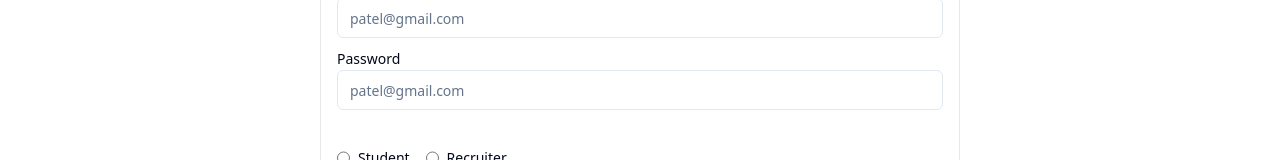
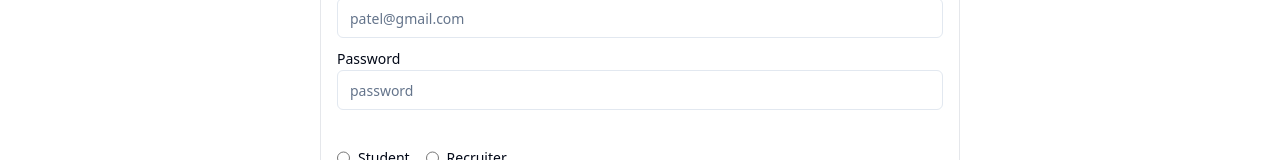
Before and after one commit to Himanshu-coder007/Job-Portal, a React (Vite) app in the folder frontend/: page /login in a window 1280 px wide. Shown: the part 195-355 px from the top of the page. Built offline with nearby package versions, Linux system fonts and the light colour scheme.

Commit message:
working on admin job page

```diff
--- a/frontend/src/components/admin/AdminJobs.jsx
+++ b/frontend/src/components/admin/AdminJobs.jsx
@@ -8,6 +8,7 @@ import { useDispatch } from "react-redux";
 import { setSearchCompanyByText } from "@/redux/companySlice";
 import AdminJobsTable from "./AdminJobsTable";
 import useGetAllAdminJobs from "@/hooks/useGetAllAdminJobs";
+import { setSearchJobByText } from "@/redux/jobSlice";
 
 const AdminJobs = () => {
   useGetAllAdminJobs();
@@ -16,7 +17,7 @@ const AdminJobs = () => {
   const dispatch = useDispatch();
 
   useEffect(()=>{
-    dispatch(setSearchCompanyByText(input));
+    dispatch(setSearchJobByText(input));
   },[input]);
   return (
     <div>
@@ -26,7 +27,7 @@ const AdminJobs = () => {
           <Input className="w-fit" placeholder="Filter by name"
           onChange={(e) => setInput(e.target.value)}
           />
-          <Button onClick={() => navigate("/admin/companies/create")}>New Jobs</Button>
+          <Button onClick={() => navigate("/admin/jobs/create")}>New Jobs</Button>
         </div>
         <AdminJobsTable/>
       </div>
--- a/frontend/src/components/auth/Login.jsx
+++ b/frontend/src/components/auth/Login.jsx
@@ -77,7 +77,7 @@ const Login = () => {
                             value={input.password}
                             name="password"
                             onChange={changeEventHandler}
-                            placeholder="patel@gmail.com"
+                            placeholder="password"
                         />
                     </div>
                     <div className='flex items-center justify-between'>
--- a/frontend/src/redux/jobSlice.js
+++ b/frontend/src/redux/jobSlice.js
@@ -24,5 +24,5 @@ const jobSlice = createSlice({
         }
     }
 });
-export const {setAllJobs, setSingleJob, setAllAdminJobs, searchJobByText} = jobSlice.actions;
+export const {setAllJobs, setSingleJob, setAllAdminJobs, setSearchJobByText} = jobSlice.actions;
 export default jobSlice.reducer;
```
